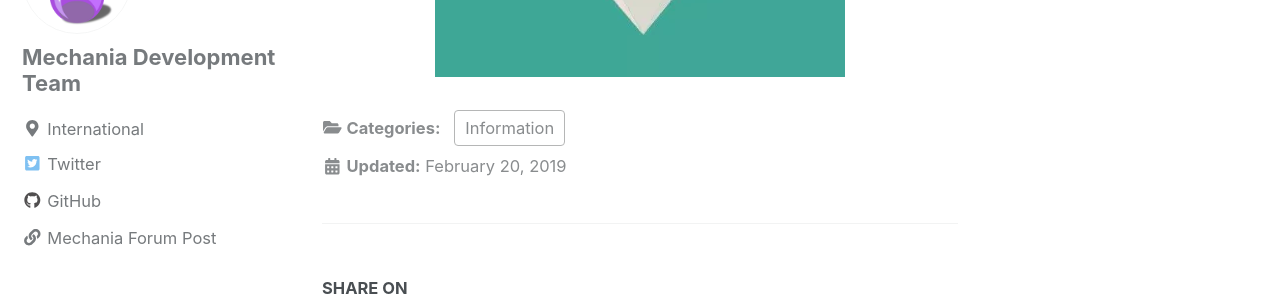
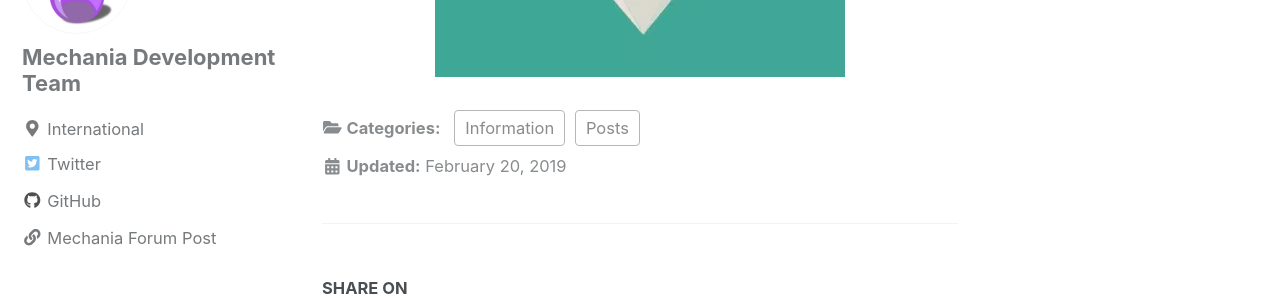
Before and after one commit to mechania/mechania.github.io, a Jekyll site: the page built from _posts/2019-02-20-what-is-mechania.md, in a window 1280 px wide and 900 px high, scrolled down 1169 px. Shown: the part 142-442 px from the top of the window. Built offline with Jekyll 4.4.1, drawn with Linux system fonts in a browser that asks for light colours; cached includes are drawn as plain includes; nearby versions of some CDN libraries; our own code applies the rules of GitHub Pages for plain Markdown files.

Commit message:
Added `Posts` category to post

```diff
--- a/_posts/2019-02-20-what-is-mechania.md
+++ b/_posts/2019-02-20-what-is-mechania.md
@@ -4,6 +4,7 @@
 permalink: /posts/what-is-mechania
 categories:
   - Information
+  - Posts
 toc: true
 author_profile: true
 
```
